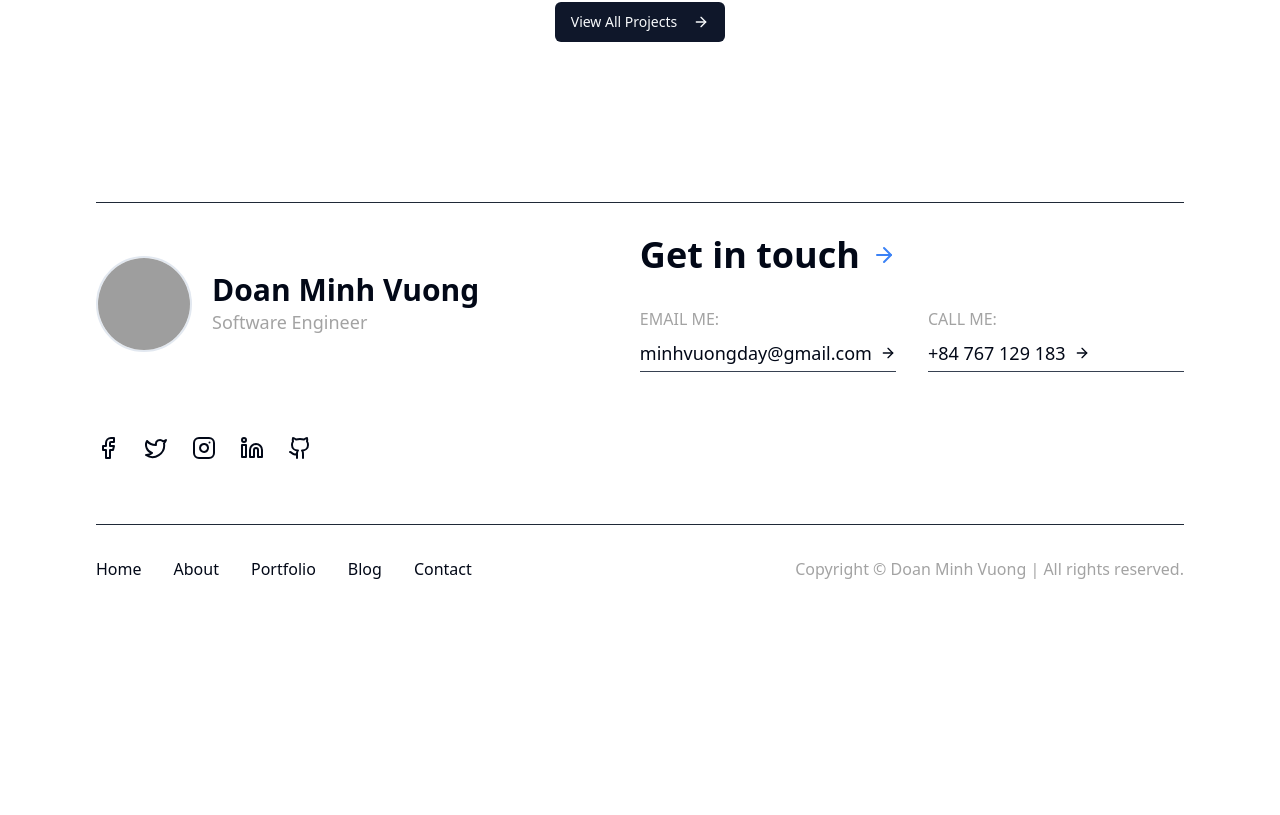
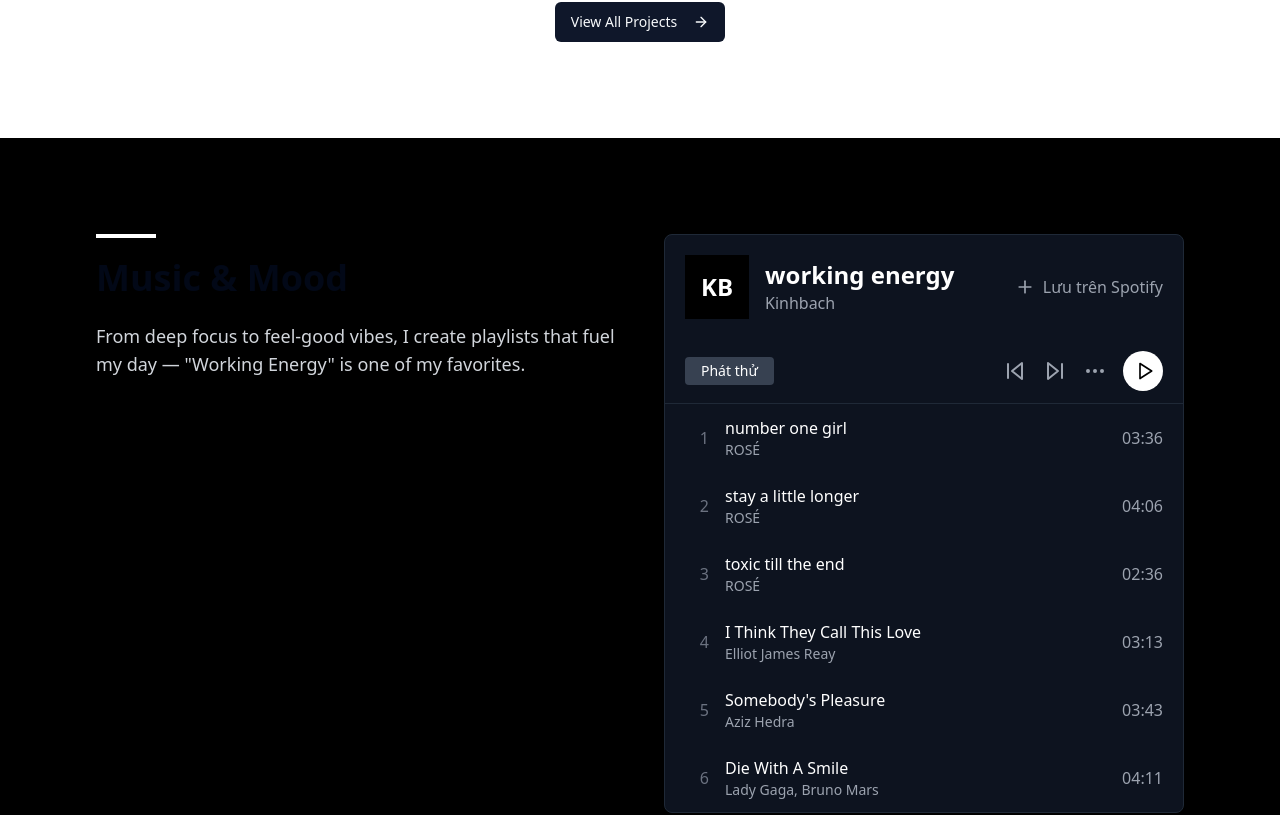
Before and after one commit to VuongUranus/react-it-showcase-folio, a React (Vite) app: page / in a window 1280 px wide. Shown: the part 6052-6867 px from the top of the page. Before the commit the page ends 6697 px from the top, so only its background shows below. Built offline with nearby package versions, Linux system fonts and the light colour scheme; grey boxes are pictures that could not be loaded.

Commit message:
Add new feature to home page
Implement a new feature on the home page as requested.

```diff
--- /dev/null
+++ b/src/components/MusicPlayer.tsx
@@ -0,0 +1,131 @@
+
+import React, { useState } from 'react';
+import { motion } from 'framer-motion';
+import { Play, SkipBack, SkipForward, Plus, MoreHorizontal } from 'lucide-react';
+import { Card, CardContent } from '@/components/ui/card';
+
+interface Song {
+  id: number;
+  title: string;
+  artist: string;
+  duration: string;
+}
+
+const MusicPlayer: React.FC = () => {
+  const [currentSong, setCurrentSong] = useState<Song | null>(null);
+
+  const playlist: Song[] = [
+    { id: 1, title: 'number one girl', artist: 'ROSÉ', duration: '03:36' },
+    { id: 2, title: 'stay a little longer', artist: 'ROSÉ', duration: '04:06' },
+    { id: 3, title: 'toxic till the end', artist: 'ROSÉ', duration: '02:36' },
+    { id: 4, title: 'I Think They Call This Love', artist: 'Elliot James Reay', duration: '03:13' },
+    { id: 5, title: "Somebody's Pleasure", artist: 'Aziz Hedra', duration: '03:43' },
+    { id: 6, title: 'Die With A Smile', artist: 'Lady Gaga, Bruno Mars', duration: '04:11' },
+  ];
+
+  const handleSongClick = (song: Song) => {
+    setCurrentSong(song);
+  };
+
+  const containerVariants = {
+    hidden: { opacity: 0 },
+    visible: {
+      opacity: 1,
+      transition: {
+        staggerChildren: 0.1,
+      }
+    }
+  };
+
+  const itemVariants = {
+    hidden: { y: 20, opacity: 0 },
+    visible: {
+      y: 0,
+      opacity: 1,
+      transition: {
+        type: "spring",
+        stiffness: 100,
+        damping: 15
+      }
+    }
+  };
+
+  return (
+    <section className="py-24 bg-black dark:bg-black">
+      <div className="max-w-7xl mx-auto px-6 md:px-12 lg:px-24">
+        <motion.div
+          initial="hidden"
+          whileInView="visible"
+          variants={containerVariants}
+          viewport={{ once: true }}
+          className="flex flex-col lg:flex-row items-start gap-12"
+        >
+          <motion.div variants={itemVariants} className="lg:w-1/2">
+            <h2 className="text-4xl font-bold mb-6 heading-line">Music & Mood</h2>
+            <p className="text-gray-300 mb-8 text-lg">
+              From deep focus to feel-good vibes, I create playlists that fuel my day — "Working Energy" is one of my favorites.
+            </p>
+          </motion.div>
+
+          <motion.div
+            variants={itemVariants}
+            className="w-full lg:w-1/2"
+          >
+            <Card className="overflow-hidden border-gray-800 bg-gray-900/80 backdrop-blur-lg">
+              <CardContent className="p-0">
+                <div className="p-5 flex items-center gap-4">
+                  <div className="bg-black w-16 h-16 min-w-16 flex items-center justify-center">
+                    <span className="text-white text-2xl font-bold">KB</span>
+                  </div>
+                  <div className="flex-grow">
+                    <h3 className="text-white text-2xl font-bold">working energy</h3>
+                    <p className="text-gray-400">Kinhbach</p>
+                  </div>
+                  <div className="flex items-center gap-2">
+                    <Plus className="text-gray-400 cursor-pointer hover:text-white transition-colors" size={20} />
+                    <span className="text-gray-400">Lưu trên Spotify</span>
+                  </div>
+                </div>
+
+                <div className="px-5 py-3 flex items-center justify-between">
+                  <button className="bg-gray-700 hover:bg-gray-600 text-white px-4 py-1 rounded text-sm transition-colors">
+                    Phát thử
+                  </button>
+                  <div className="flex items-center gap-4">
+                    <SkipBack className="text-gray-400 hover:text-white cursor-pointer transition-colors" size={24} />
+                    <SkipForward className="text-gray-400 hover:text-white cursor-pointer transition-colors" size={24} />
+                    <MoreHorizontal className="text-gray-400 hover:text-white cursor-pointer transition-colors" size={24} />
+                    <div className="bg-white w-10 h-10 rounded-full flex items-center justify-center cursor-pointer hover:scale-105 transition-transform">
+                      <Play className="text-black ml-1" size={20} />
+                    </div>
+                  </div>
+                </div>
+
+                <div className="border-t border-gray-800">
+                  {playlist.map((song) => (
+                    <div
+                      key={song.id}
+                      className={`flex items-center justify-between px-5 py-3 hover:bg-gray-800/50 cursor-pointer transition-colors ${currentSong?.id === song.id ? 'bg-gray-800/30' : ''}`}
+                      onClick={() => handleSongClick(song)}
+                    >
+                      <div className="flex items-center gap-4">
+                        <span className="text-gray-500 w-6 text-right">{song.id}</span>
+                        <div>
+                          <h4 className="text-white font-medium">{song.title}</h4>
+                          <p className="text-gray-400 text-sm">{song.artist}</p>
+                        </div>
+                      </div>
+                      <span className="text-gray-400">{song.duration}</span>
+                    </div>
+                  ))}
+                </div>
+              </CardContent>
+            </Card>
+          </motion.div>
+        </motion.div>
+      </div>
+    </section>
+  );
+};
+
+export default MusicPlayer;
--- a/src/components/ui/card.tsx
+++ b/src/components/ui/card.tsx
@@ -1,3 +1,4 @@
+
 import * as React from "react"
 
 import { cn } from "@/lib/utils"
@@ -76,4 +77,4 @@ const CardFooter = React.forwardRef<
 ))
 CardFooter.displayName = "CardFooter"
 
-export { Card, CardHeader, CardFooter, CardTitle, CardDescription, CardContent }
+export { Card, CardHeader, CardTitle, CardDescription, CardContent, CardFooter }
--- a/src/pages/Index.tsx
+++ b/src/pages/Index.tsx
@@ -10,6 +10,7 @@ import CertificatesSection from '@/components/CertificatesSection';
 import TestimonialsSection from '@/components/TestimonialsSection';
 import BlogPreviewSection from '@/components/BlogPreviewSection';
 import WorkSection from '@/components/WorkSection';
+import MusicPlayer from '@/components/MusicPlayer';
 import Footer from '@/components/Footer';
 
 const Index: React.FC = () => {
@@ -42,6 +43,7 @@ const Index: React.FC = () => {
       <TestimonialsSection />
       <BlogPreviewSection />
       <WorkSection />
+      <MusicPlayer />
       <Footer />
     </motion.div>
   );
```
